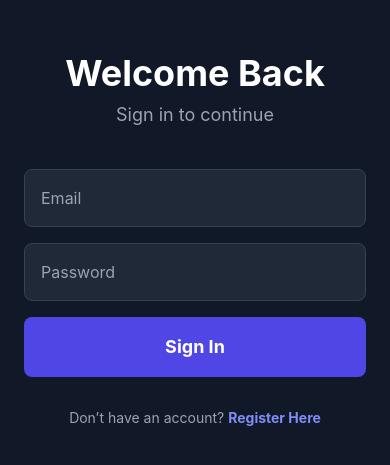
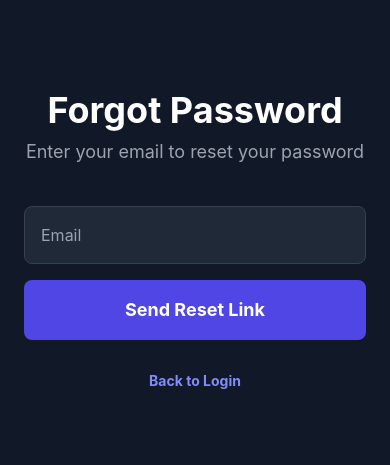
Before and after one commit to sharifShaikh1/FieldEnginAndroid, a React Native app: screen /ForgotPassword in a window 390 px wide. Shown: the part 183-648 px from the top of the page. Built offline with nearby package versions, Linux system fonts and the light colour scheme; what expo-task-manager would draw is missing.

Commit message:
added forget password

```diff
--- a/App.js
+++ b/App.js
@@ -2,6 +2,7 @@ import React from 'react';
 import { NavigationContainer } from '@react-navigation/native';
 import { createStackNavigator } from '@react-navigation/stack';
 import { AuthProvider, useAuth } from './context/AuthContext'; // Import the provider and hook
+import { Linking, Text } from 'react-native';
 
 import LoginScreen from './screens/LoginScreen';
 import RegisterScreen from './screens/RegisterScreen';
@@ -9,7 +10,22 @@ import AppNavigator from './navigators/AppNavigator';
 import { View, ActivityIndicator } from 'react-native';
 import './services/locationTask';
 import './global.css'
+import ForgotPasswordScreen from './screens/ForgotPasswordScreen';
+import ResetPasswordScreen from './screens/ResetPasswordScreen';
+
 const Stack = createStackNavigator();
+
+// This should match the EXPO_GO_URL in your backend .env file
+const EXPO_GO_URL = 'exp://192.168.1.241:8081';
+
+const linking = {
+  prefixes: [`${EXPO_GO_URL}/--`],
+  config: {
+    screens: {
+      ResetPassword: 'reset-password/:token',
+    },
+  },
+};
 
 // This component decides which navigator to show
 const AppContent = () => {
@@ -18,6 +34,7 @@ const AppContent = () => {
   // Show a loading spinner while checking for a saved session
   if (isLoading) {
     return (
+
       <View style={{ flex: 1, justifyContent: 'center', alignItems: 'center' }}>
         <ActivityIndicator size="large" />
       </View>
@@ -34,6 +51,8 @@ const AppContent = () => {
         <>
           <Stack.Screen name="Login" component={LoginScreen} />
           <Stack.Screen name="Register" component={RegisterScreen} />
+          <Stack.Screen name="ForgotPassword" component={ForgotPasswordScreen} />
+          <Stack.Screen name="ResetPassword" component={ResetPasswordScreen} />
         </>
       )}
     </Stack.Navigator>
@@ -44,7 +63,7 @@ const AppContent = () => {
 export default function App() {
   return (
     <AuthProvider>
-      <NavigationContainer>
+      <NavigationContainer linking={linking} fallback={<Text>Loading...</Text>}>
         <AppContent />
       </NavigationContainer>
     </AuthProvider>
--- a/config/apiConfig.js
+++ b/config/apiConfig.js
@@ -3,7 +3,7 @@
 // Define your possible backend IP addresses here
 const locations = {
   LOCATION_A: 'http://192.168.0.108:8021',
-  LOCATION_B: 'http://192.168.0.241:8021',
+  LOCATION_B: 'http://192.168.1.241:8021', // Corrected IP
 };
 
 // --- THIS IS THE ONLY LINE YOU NEED TO CHANGE WHEN YOU SWITCH NETWORKS ---
--- a/context/AuthContext.jsx
+++ b/context/AuthContext.jsx
@@ -8,7 +8,7 @@ import * as Location from 'expo-location';
 
 import * as TaskManager from 'expo-task-manager';
 
-import api, { setAuthToken } from '../utils/api';
+import api, { setAuthToken, setApiRefreshToken } from '../utils/api';
 
 import { LOCATION_TASK_NAME } from '../services/locationTask';
 
@@ -214,18 +214,27 @@ export const AuthProvider = ({ children }) => {
 
   const loadSession = useCallback(async () => {
     try {
-      const storedAccessToken = await SecureStore.getItemAsync('token'); // Use SecureStore for access token
-      const storedRefreshToken = await SecureStore.getItemAsync('refreshToken'); // Use SecureStore for refresh token
-      const storedUser = await AsyncStorage.getItem('user'); // User object can remain in AsyncStorage
+      const storedAccessToken = await SecureStore.getItemAsync('token');
+      console.log('loadSession: storedAccessToken from SecureStore:', storedAccessToken);
+      const storedRefreshToken = await SecureStore.getItemAsync('refreshToken');
+      console.log('loadSession: storedRefreshToken from SecureStore:', storedRefreshToken);
+      const storedUser = await AsyncStorage.getItem('user');
 
       if (storedAccessToken && storedRefreshToken && storedUser) {
         const parsedUser = JSON.parse(storedUser);
-        setAuthToken(storedAccessToken); // Set access token in Axios
+        setAuthToken(storedAccessToken);
+        setApiRefreshToken(storedRefreshToken); // Ensure api.js knows the refresh token
         setToken(storedAccessToken);
         setUser(parsedUser);
+      } else {
+        // If any part is missing, ensure tokens are cleared in api.js
+        setAuthToken(null);
+        setApiRefreshToken(null);
       }
     } catch (error) {
       console.error('Failed to load user session from secure storage', error);
+      setAuthToken(null);
+      setApiRefreshToken(null);
     } finally {
       setIsLoading(false);
     }
@@ -258,6 +267,7 @@ export const AuthProvider = ({ children }) => {
   const login = async (userData, accessToken, refreshToken) => {
     setUser(userData);
     setToken(accessToken); // This will trigger the useEffect above to fetch data
+    setApiRefreshToken(refreshToken); // Set refresh token in api.js IMMEDIATELY
     await AsyncStorage.setItem('user', JSON.stringify(userData));
     await SecureStore.setItemAsync('token', accessToken); // Use SecureStore for access token
     await SecureStore.setItemAsync('refreshToken', refreshToken); // Use SecureStore for refresh token
@@ -274,7 +284,7 @@ export const AuthProvider = ({ children }) => {
     setToken(null);
 
     setAuthToken(null); // Clear token from Axios headers
-
+    setApiRefreshToken(null); // Clear refresh token from api.js
     await AsyncStorage.clear(); // Clear all AsyncStorage items
 
     await SecureStore.deleteItemAsync('token'); // <--- Delete token from SecureStore
--- /dev/null
+++ b/screens/ForgotPasswordScreen.jsx
@@ -0,0 +1,69 @@
+
+// screens/ForgotPasswordScreen.jsx
+import React, { useState } from 'react';
+import { View, Text, TextInput, TouchableOpacity, Alert, SafeAreaView, ActivityIndicator } from 'react-native';
+import api from '../utils/api';
+
+const ForgotPasswordScreen = ({ navigation }) => {
+  const [email, setEmail] = useState('');
+  const [loading, setLoading] = useState(false);
+
+  const handleForgotPassword = async () => {
+    if (!email) {
+      return Alert.alert('Error', 'Please enter your email address.');
+    }
+    setLoading(true);
+    try {
+      await api.post('/auth/forgot-password', { email });
+      Alert.alert(
+        'Check Your Email',
+        'If an account with that email exists, a password reset link has been sent.',
+        [{ text: 'OK', onPress: () => navigation.goBack() }]
+      );
+    } catch (err) {
+      const errorMessage = err.response?.data?.message || 'An error occurred. Please try again.';
+      Alert.alert('Error', errorMessage);
+    } finally {
+      setLoading(false);
+    }
+  };
+
+  return (
+    <SafeAreaView className="flex-1 justify-center px-6 bg-gray-900">
+      <View>
+        <Text className="text-4xl font-bold text-center text-white mb-2">Forgot Password</Text>
+        <Text className="text-lg text-center text-gray-400 mb-10">Enter your email to reset your password</Text>
+
+        <TextInput
+          className="bg-gray-800 border border-gray-700 rounded-lg p-4 mb-4 text-white text-base"
+          placeholder="Email"
+          placeholderTextColor="#9CA3AF"
+          value={email}
+          onChangeText={setEmail}
+          autoCapitalize="none"
+          keyboardType="email-address"
+        />
+
+        <TouchableOpacity
+          className="bg-indigo-600 rounded-lg p-4"
+          onPress={handleForgotPassword}
+          disabled={loading}
+        >
+          {loading ? (
+            <ActivityIndicator color="#FFFFFF" />
+          ) : (
+            <Text className="text-white text-center text-lg font-bold">Send Reset Link</Text>
+          )}
+        </TouchableOpacity>
+
+        <View className="flex-row justify-center mt-8">
+          <TouchableOpacity onPress={() => navigation.goBack()}>
+            <Text className="text-indigo-400 font-bold">Back to Login</Text>
+          </TouchableOpacity>
+        </View>
+      </View>
+    </SafeAreaView>
+  );
+};
+
+export default ForgotPasswordScreen;
--- a/screens/LoginScreen.jsx
+++ b/screens/LoginScreen.jsx
@@ -87,6 +87,11 @@ const LoginScreen = ({ navigation }) => {
             <Text className="text-indigo-400 font-bold">Register Here</Text>
           </TouchableOpacity>
         </View>
+        <View className="flex-row justify-center mt-4">
+          <TouchableOpacity onPress={() => navigation.navigate('ForgotPassword')}>
+            <Text className="text-indigo-400 font-bold">Forgot Password?</Text>
+          </TouchableOpacity>
+        </View>
       </View>
     </SafeAreaView>
   );
--- /dev/null
+++ b/screens/ResetPasswordScreen.jsx
@@ -0,0 +1,75 @@
+
+// screens/ResetPasswordScreen.jsx
+import React, { useState } from 'react';
+import { View, Text, TextInput, TouchableOpacity, Alert, SafeAreaView, ActivityIndicator } from 'react-native';
+import api from '../utils/api';
+
+const ResetPasswordScreen = ({ route, navigation }) => {
+  const { token } = route.params;
+  const [password, setPassword] = useState('');
+  const [confirmPassword, setConfirmPassword] = useState('');
+  const [loading, setLoading] = useState(false);
+
+  const handleResetPassword = async () => {
+    if (!password || !confirmPassword) {
+      return Alert.alert('Error', 'Please enter and confirm your new password.');
+    }
+    if (password !== confirmPassword) {
+      return Alert.alert('Error', 'Passwords do not match.');
+    }
+    setLoading(true);
+    try {
+      await api.post(`/auth/reset-password/${token}`, { password });
+      Alert.alert(
+        'Password Reset Successful',
+        'You can now log in with your new password.',
+        [{ text: 'OK', onPress: () => navigation.navigate('Login') }]
+      );
+    } catch (err) {
+      const errorMessage = err.response?.data?.message || 'An error occurred. Please try again.';
+      Alert.alert('Error', errorMessage);
+    } finally {
+      setLoading(false);
+    }
+  };
+
+  return (
+    <SafeAreaView className="flex-1 justify-center px-6 bg-gray-900">
+      <View>
+        <Text className="text-4xl font-bold text-center text-white mb-2">Reset Password</Text>
+        <Text className="text-lg text-center text-gray-400 mb-10">Enter your new password</Text>
+
+        <TextInput
+          className="bg-gray-800 border border-gray-700 rounded-lg p-4 mb-4 text-white text-base"
+          placeholder="New Password"
+          placeholderTextColor="#9CA3AF"
+          value={password}
+          onChangeText={setPassword}
+          secureTextEntry
+        />
+        <TextInput
+          className="bg-gray-800 border border-gray-700 rounded-lg p-4 mb-4 text-white text-base"
+          placeholder="Confirm New Password"
+          placeholderTextColor="#9CA3AF"
+          value={confirmPassword}
+          onChangeText={setConfirmPassword}
+          secureTextEntry
+        />
+
+        <TouchableOpacity
+          className="bg-indigo-600 rounded-lg p-4"
+          onPress={handleResetPassword}
+          disabled={loading}
+        >
+          {loading ? (
+            <ActivityIndicator color="#FFFFFF" />
+          ) : (
+            <Text className="text-white text-center text-lg font-bold">Reset Password</Text>
+          )}
+        </TouchableOpacity>
+      </View>
+    </SafeAreaView>
+  );
+};
+
+export default ResetPasswordScreen;
--- a/utils/api.js
+++ b/utils/api.js
@@ -25,10 +25,15 @@ const api = axios.create({
 // Flag to prevent multiple refresh token requests simultaneously
 
 let isRefreshing = false;
-
 let failedQueue = [];
 
+// Module-level variable to hold the current refresh token
+let currentRefreshToken = null;
 
+// Function to set the refresh token from AuthContext
+export const setApiRefreshToken = (token) => {
+  currentRefreshToken = token;
+};
 
 // Function to process the queue of failed requests
 
@@ -74,17 +79,9 @@ export const setAuthToken = (token) => {
 
 api.interceptors.request.use(async (config) => {
 
-  // We now get the token from SecureStore, not AsyncStorage
+  // Use the token already set by setAuthToken in api.defaults.headers.common
 
-  const token = await SecureStore.getItemAsync('token'); // <--- Use SecureStore
-
-
-
-  if (token) {
-
-    config.headers.Authorization = `Bearer ${token}`;
-
-  }
+  // No need to fetch from SecureStore here for every request
 
   return config;
 
@@ -152,7 +149,7 @@ api.interceptors.response.use(
 
       try {
 
-        const refreshToken = await SecureStore.getItemAsync('refreshToken'); // <--- Get refresh token from SecureStore
+        const refreshToken = currentRefreshToken; // Use the directly managed refresh token
 
 
 
```
Also changed, not shown: error.txt, 1 other file (tests, documents, lock files or other folders).
